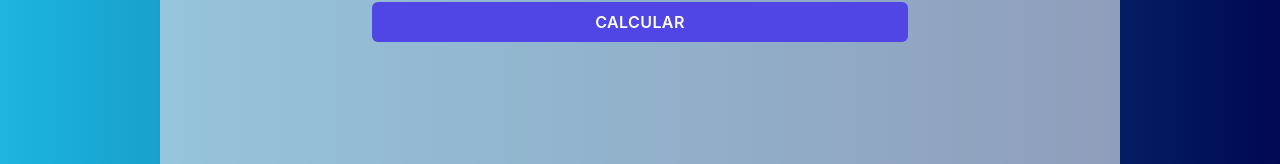
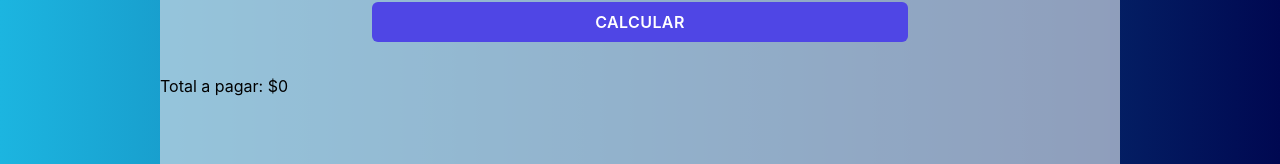
Before and after one commit to iam-leo/cotizador-prestamos, a React (Create React App) app: page / in a window 1280 px wide. Shown: the part 368-532 px from the top of the page. Built offline with nearby package versions, Linux system fonts and the light colour scheme.

Commit message:
create total payable component

```diff
--- a/src/App.js
+++ b/src/App.js
@@ -6,6 +6,8 @@
   //Definir el State
   const [cantidad, guardarCantidad] = useState(0);
   const [plazo, guardarPlazo] = useState('');
+  const [total, guardarTotal] = useState(0);
+
   return (
     <Fragment>
       <Header
@@ -18,7 +20,11 @@
           guardarCantidad = {guardarCantidad}
           plazo = {plazo}
           guardarPlazo = {guardarPlazo}
+          total = {total}
+          guardarTotal = {guardarTotal}
         />
+
+        <p>Total a pagar: ${total}</p>
       </div>
     </Fragment>
     );
--- a/src/components/Formulario.js
+++ b/src/components/Formulario.js
@@ -1,7 +1,8 @@
 import { useState } from "react";
 import { calcularTotal } from "../helpers";
 
-const Formulario = ({cantidad, guardarCantidad, plazo, guardarPlazo}) => {
+const Formulario = (props) => {
+    const {cantidad, guardarCantidad, plazo, guardarPlazo, total, guardarTotal} = props;
 
     //Definir el state
     const [error, guardarError] = useState(false);
@@ -28,7 +29,9 @@
 
         //Cotizar
         const total = calcularTotal(cantidad, plazo);
-        console.log(total);
+
+        //Guardar el total
+        guardarTotal(total);
     }
     return (
         <>
```
